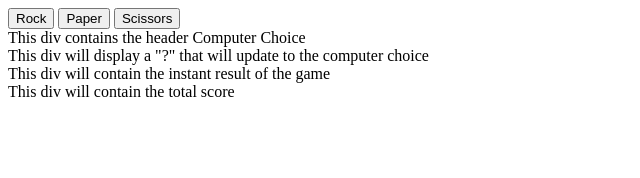
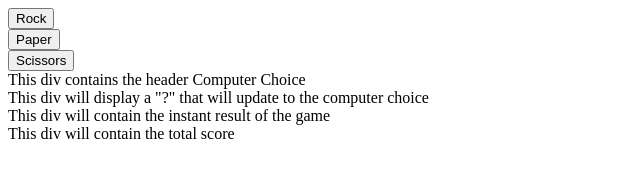
Before and after one commit to swirly-way/rock-paper-scissors, a plain HTML site: page index.html in a window 1280 px wide. Shown: the whole page, without its empty margins (0-640 px from the left). Drawn offline with Linux system fonts and the light colour scheme.

Commit message:
enclose buttons in individual divs for better styling

```diff
--- a/index.html
+++ b/index.html
@@ -9,9 +9,11 @@
 </head>
 <body>
 
-    <button id="rock-btn">Rock</button>
-    <button id="paper-btn">Paper</button>
-    <button id="scissors-btn">Scissors</button>
+<div class="buttons">
+    <div class="rock"><button id="rock-btn">Rock</button></div>
+    <div class="paper"><button id="paper-btn">Paper</button></div>
+    <div class="scissors"><button id="scissors-btn">Scissors</button></div>
+</div>
 
     <div>This div contains the header Computer Choice</div>
 
```
